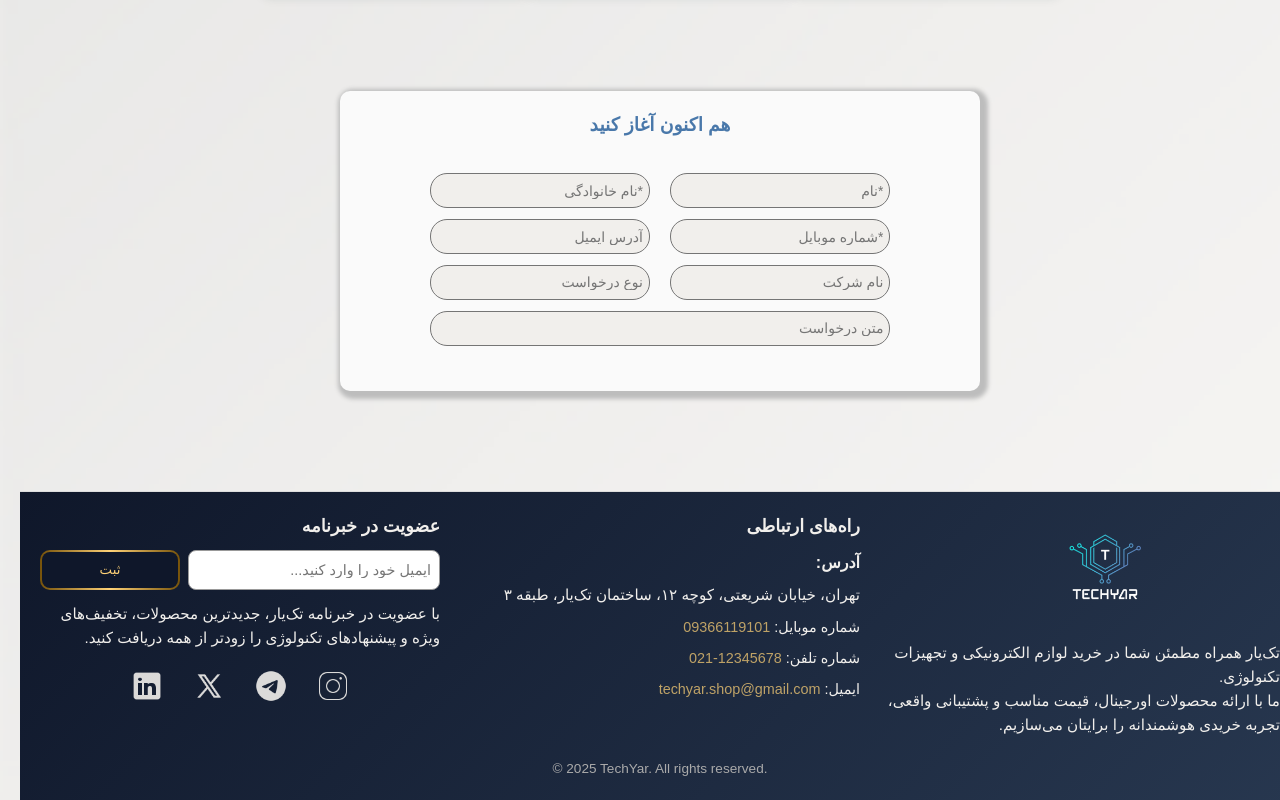
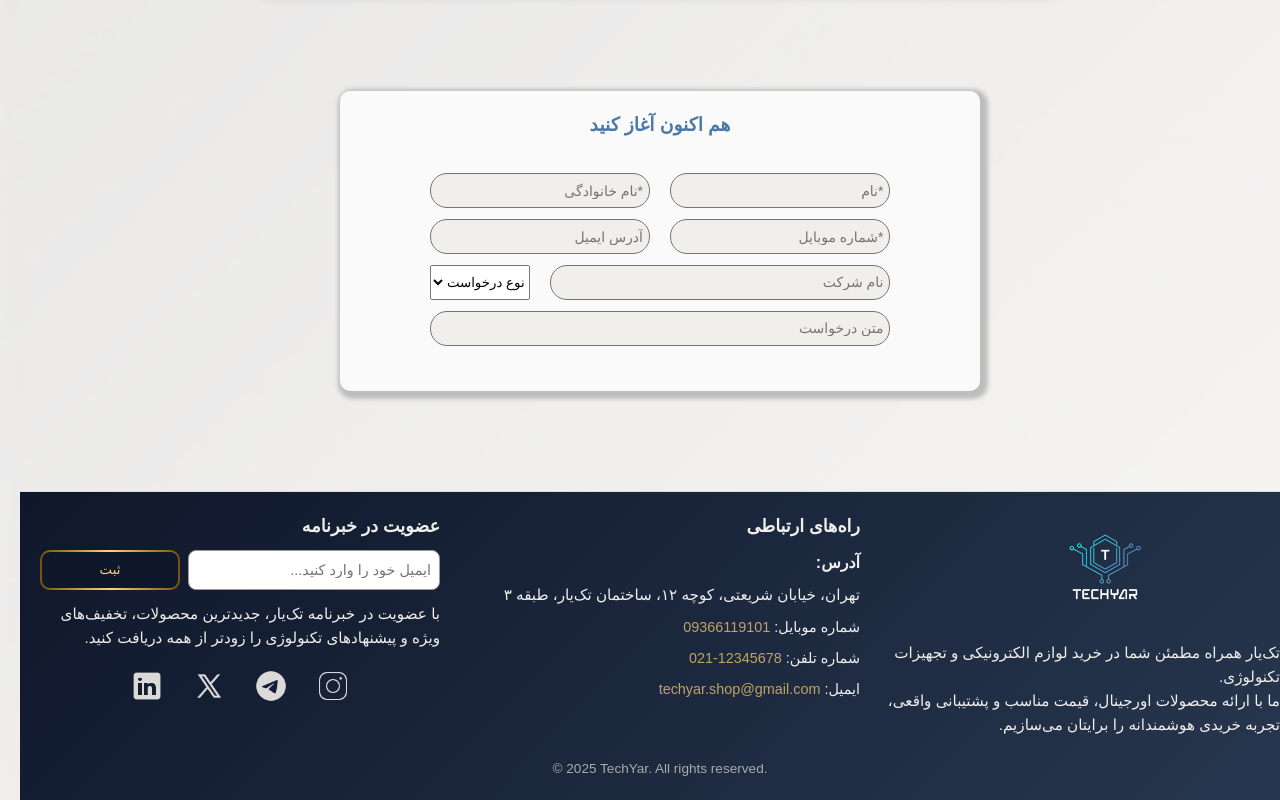
Before and after one commit to romina-kh/NetEng-Project, a React (Vite) app in the folder frontend/net-eng/: page / in a window 1280 px wide. Shown: the part 2962-3762 px from the top of the page. Built offline with nearby package versions, Linux system fonts and the light colour scheme; a small style sheet from the web is missing.

Commit message:
chore: select option added

```diff
--- a/frontend/net-eng/src/components/homePage/Collaborate.jsx
+++ b/frontend/net-eng/src/components/homePage/Collaborate.jsx
@@ -19,7 +19,12 @@ function Collaborate(){
                     </div>
                     <div className="form-collaborate">
                         <input placeholder="نام شرکت" type="text" />
-                        <input placeholder="نوع درخواست" type="text" />
+                        <select name="" id="">
+                            <option value="">نوع درخواست</option>
+                            <option value="">پشتیبانی</option>
+                            <option value="">همکاری</option>
+                            <option value="">فروش</option>
+                        </select>
                     </div>
                     <div className="form-collaborate">
                         <input id="text-box" placeholder="متن درخواست" type="text" />
--- a/frontend/net-eng/src/styles/homePage/Collaborate.css
+++ b/frontend/net-eng/src/styles/homePage/Collaborate.css
@@ -52,6 +52,7 @@
     padding: 4px 6px;
     border-radius: 17px;
     border: 1px solid #757575;
+    transition: 0.5s;
 
 }
 
```
